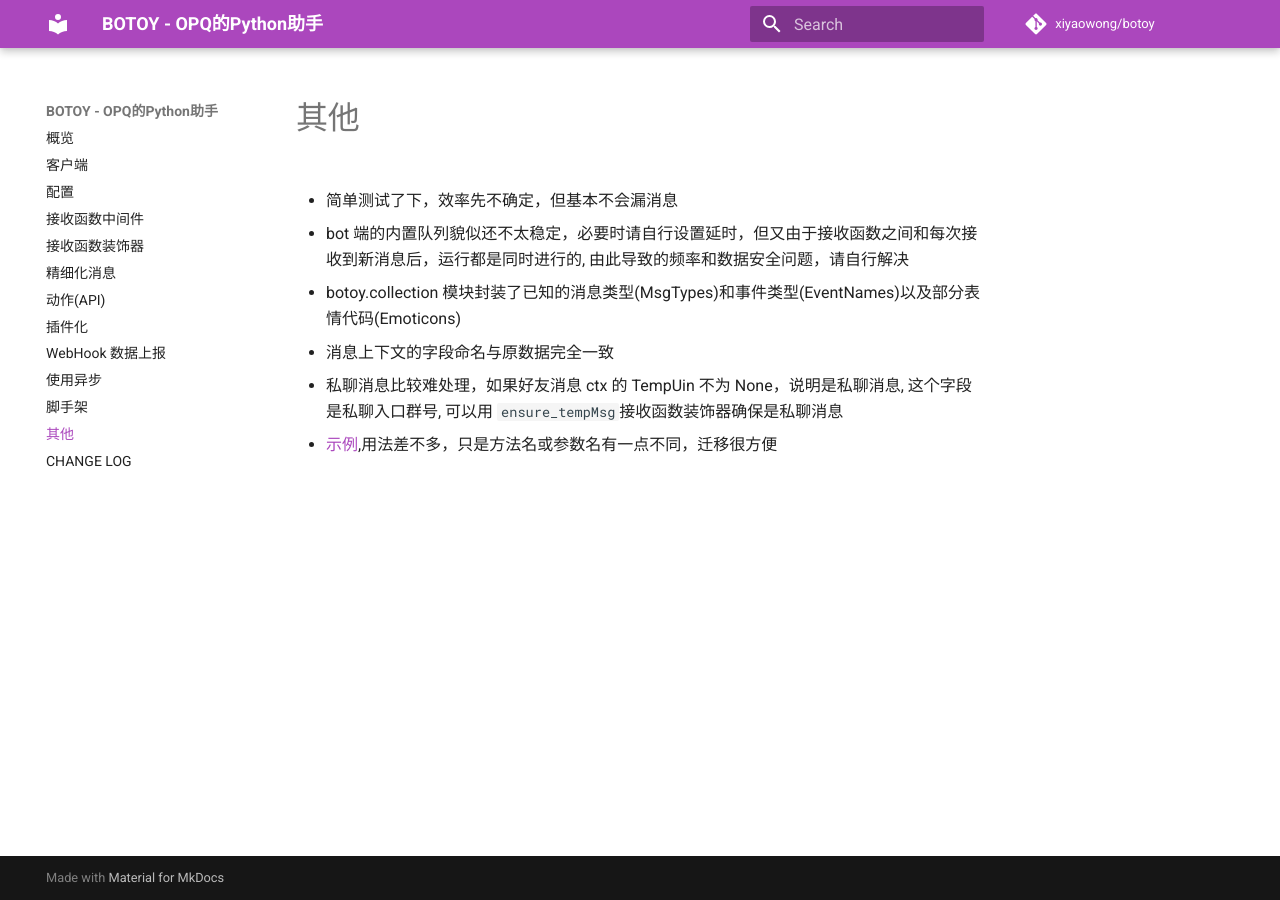
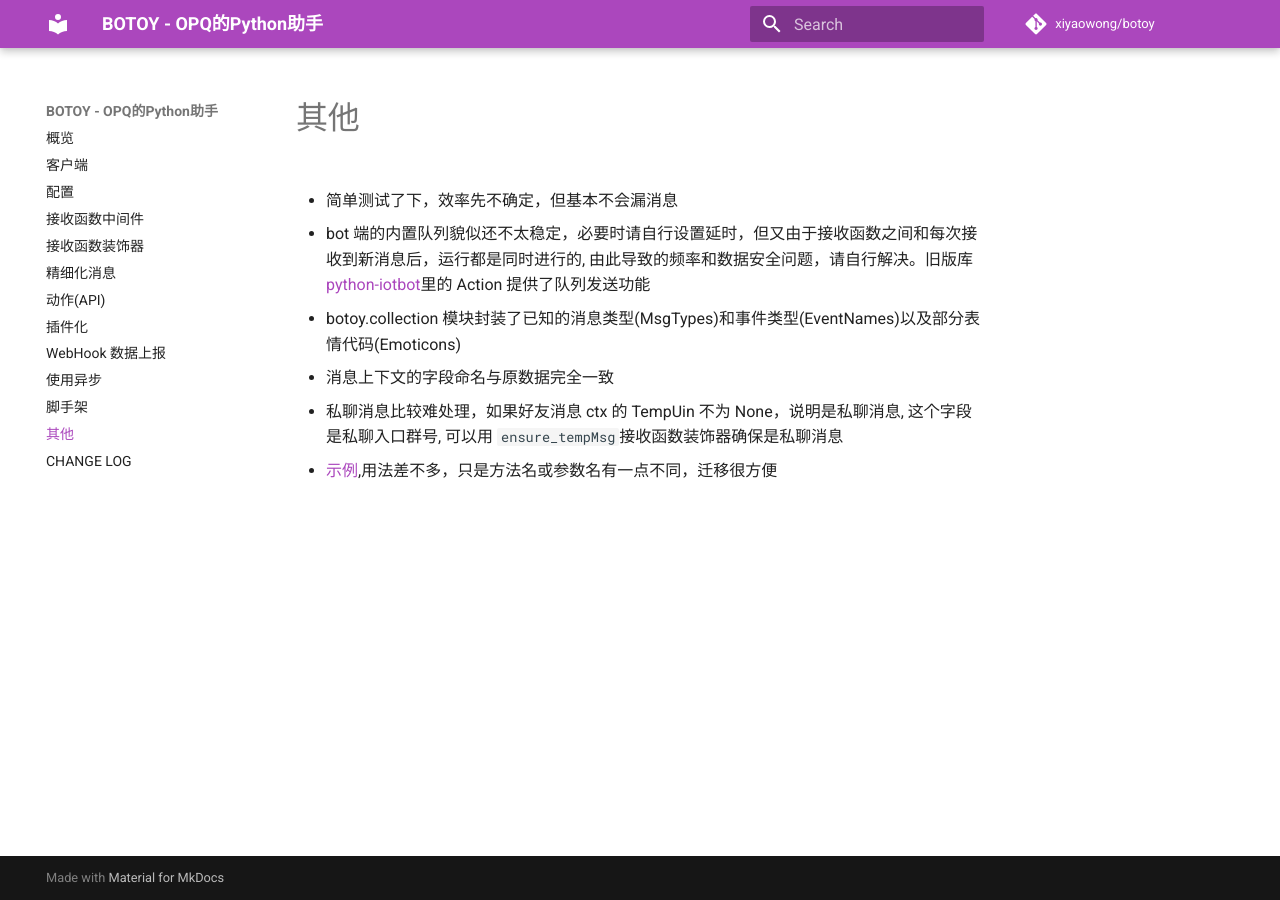
Before and after one commit to opq-osc/botoy, an MkDocs documentation site: the page built from docs/other.md, in a window 1280 px wide. Built offline with MkDocs 1.6.1 and Material for MkDocs 9.7.7, drawn with Linux system fonts in a browser that asks for light colours; comment, search, counter and statistics services are not loaded.

Commit message:
Update docs

```diff
--- a/docs/other.md
+++ b/docs/other.md
@@ -3,7 +3,7 @@
 - 简单测试了下，效率先不确定，但基本不会漏消息
 
 - bot 端的内置队列貌似还不太稳定，必要时请自行设置延时，但又由于接收函数之间和每次接收到新消息后，运行都是同时进行的,
-  由此导致的频率和数据安全问题，请自行解决
+  由此导致的频率和数据安全问题，请自行解决。旧版库[python-iotbot](https://github.com/xiyaowong/python--iotbot)里的 Action 提供了队列发送功能
 
 - botoy.collection
   模块封装了已知的消息类型(MsgTypes)和事件类型(EventNames)以及部分表情代码(Emoticons)
```
